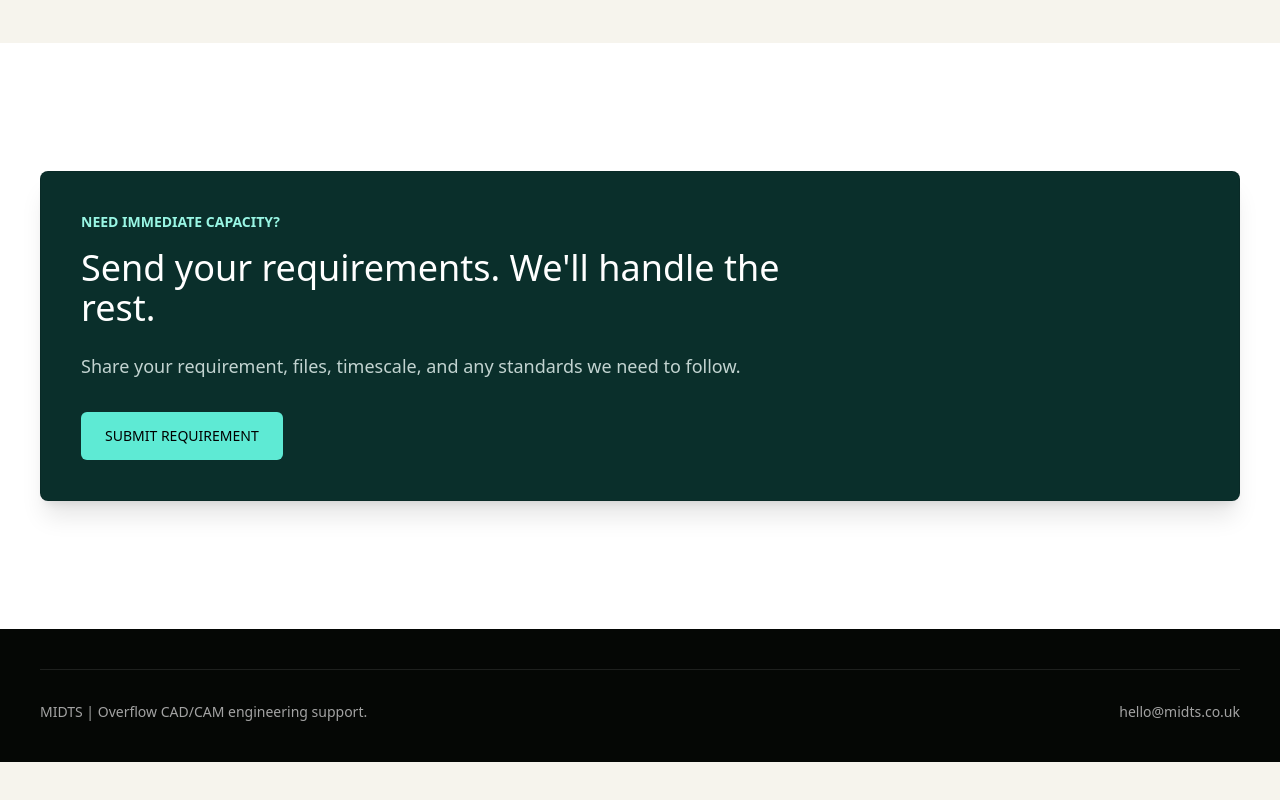
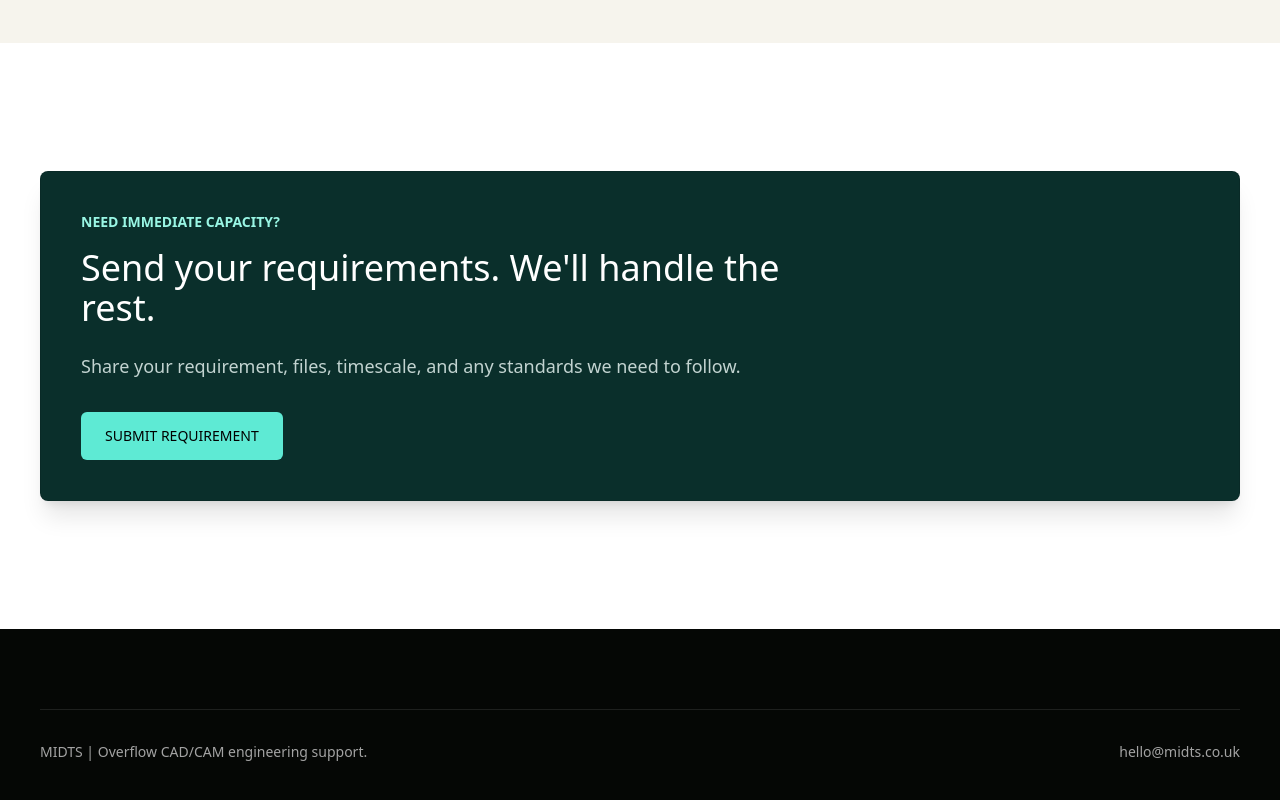
Before and after one commit to zeeshankhanminhas/NEW-MIDTS, a Next.js app: page / in a window 1280 px wide. Shown: the part 3150-3950 px from the top of the page. Before the commit the page ends 3912 px from the top, so only its background shows below. Built offline with nearby package versions, Linux system fonts and the light colour scheme.

Commit message:
Align footer with section convention

```diff
--- a/components/Footer.tsx
+++ b/components/Footer.tsx
@@ -1,10 +1,10 @@
 export default function Footer() {
   return (
-    <footer className="bg-[#050705] py-10 text-white">
+    <footer className="section_footer bg-[#050705] py-20 text-white">
       <div className="container_large padding_global">
-        <div className="flex flex-col gap-4 border-t border-white/10 pt-8 text-sm text-neutral-400 md:flex-row md:items-center md:justify-between">
-          <p>MIDTS | Overflow CAD/CAM engineering support.</p>
-          <a className="transition hover:text-white" href="mailto:hello@midts.co.uk">
+        <div className="footer_wrapper flex flex-col gap-4 border-t border-white/10 pt-8 text-sm text-neutral-400 md:flex-row md:items-center md:justify-between">
+          <p className="text_body">MIDTS | Overflow CAD/CAM engineering support.</p>
+          <a className="text_link transition hover:text-white" href="mailto:hello@midts.co.uk">
             hello@midts.co.uk
           </a>
         </div>
```
